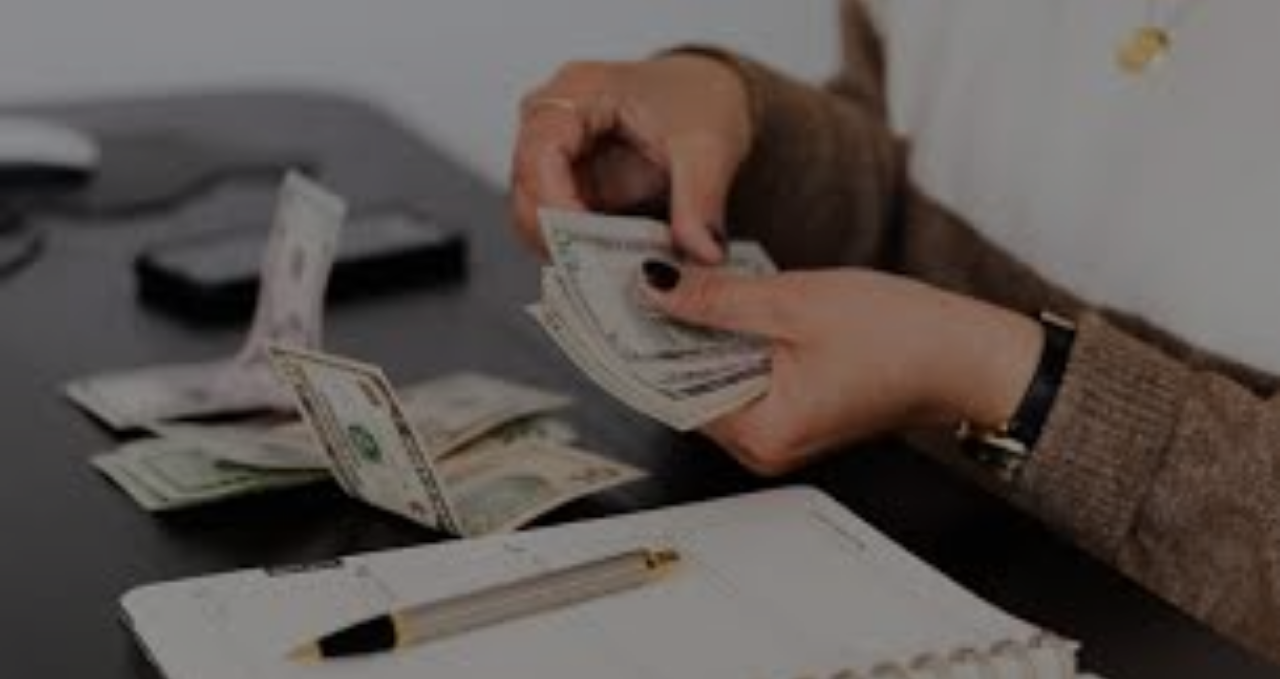
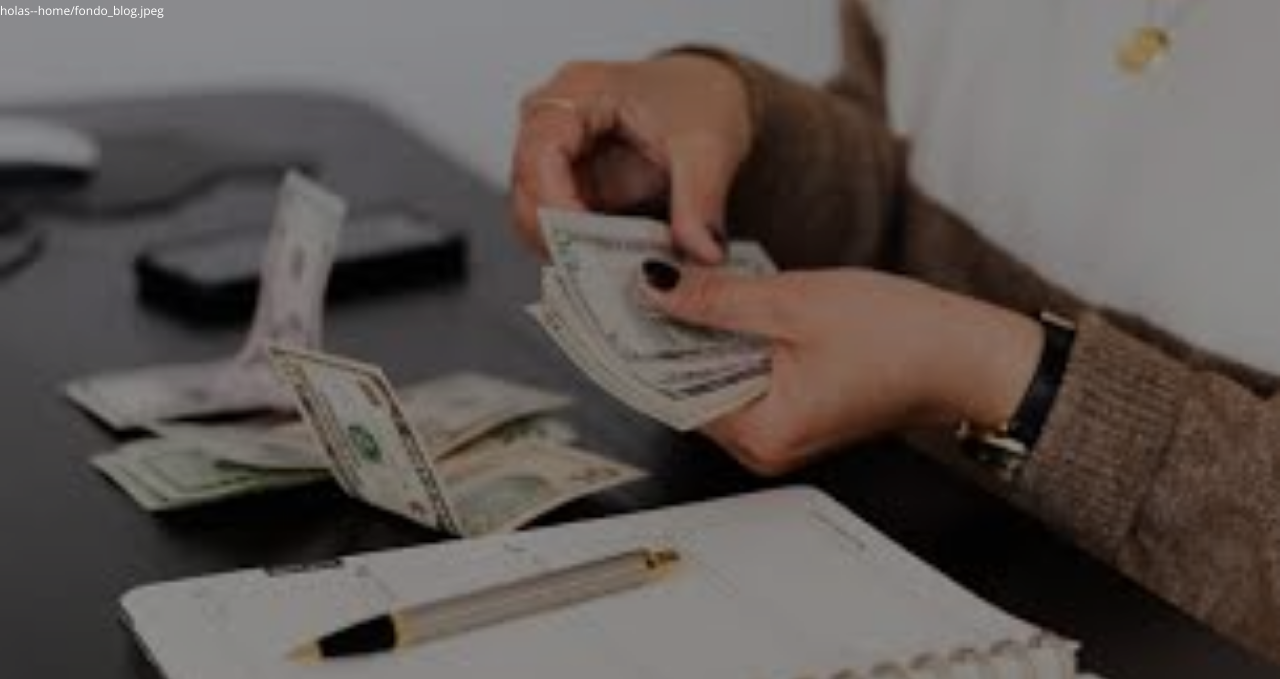
Before and after one commit to daluz0221/angeluz_web_rediseno, a Django app: a page that uses templates/modulos/backgrounds/v1.html in a window 1280 px wide. Shown: the top 679 px of the page. Run offline with Django 4.2, Linux system fonts and the light colour scheme; data comes from the database, SQL or seed files in the repository; data that the repository does not hold is empty; parts of the project's set-up code (start-up, migrations or seed data) failed here and were passed over; some libraries are stand-ins or nearby versions; some web fonts are replaced.

Commit message:
cambios para ver las imgs

```diff
--- a/templates/modulos/backgrounds/v1.html
+++ b/templates/modulos/backgrounds/v1.html
@@ -1,6 +1,7 @@
 {% if background %}
 <section class="home-section bg-dark-30" id="home" data-background="{{media_url}}{{ background.image }}">
     <div class="titan-caption">
+        holas--{{background.image}}
         <div class="caption-content">
             {% if background.subtitle %}
                 <div class="font-alt mb-30 titan-title-size-1">{{ background.subtitle }}</div>
```
